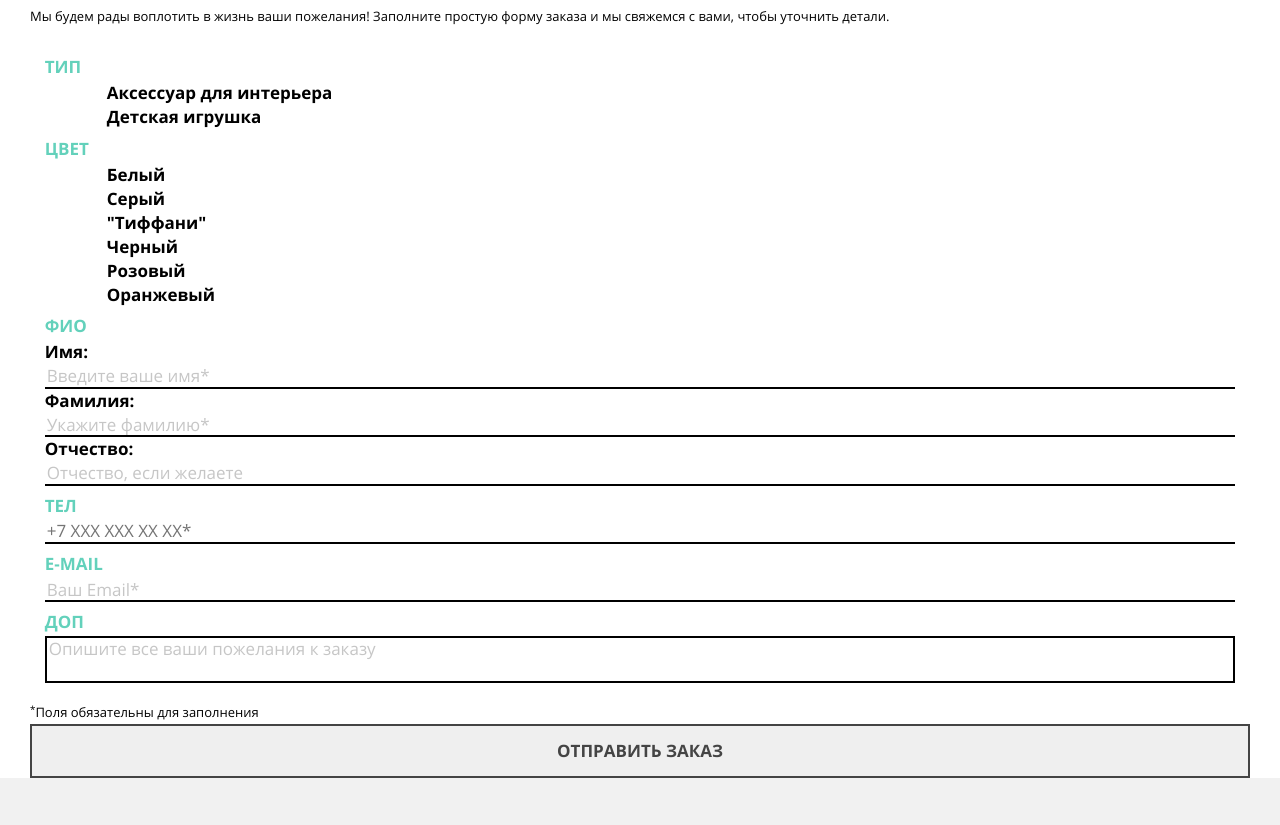
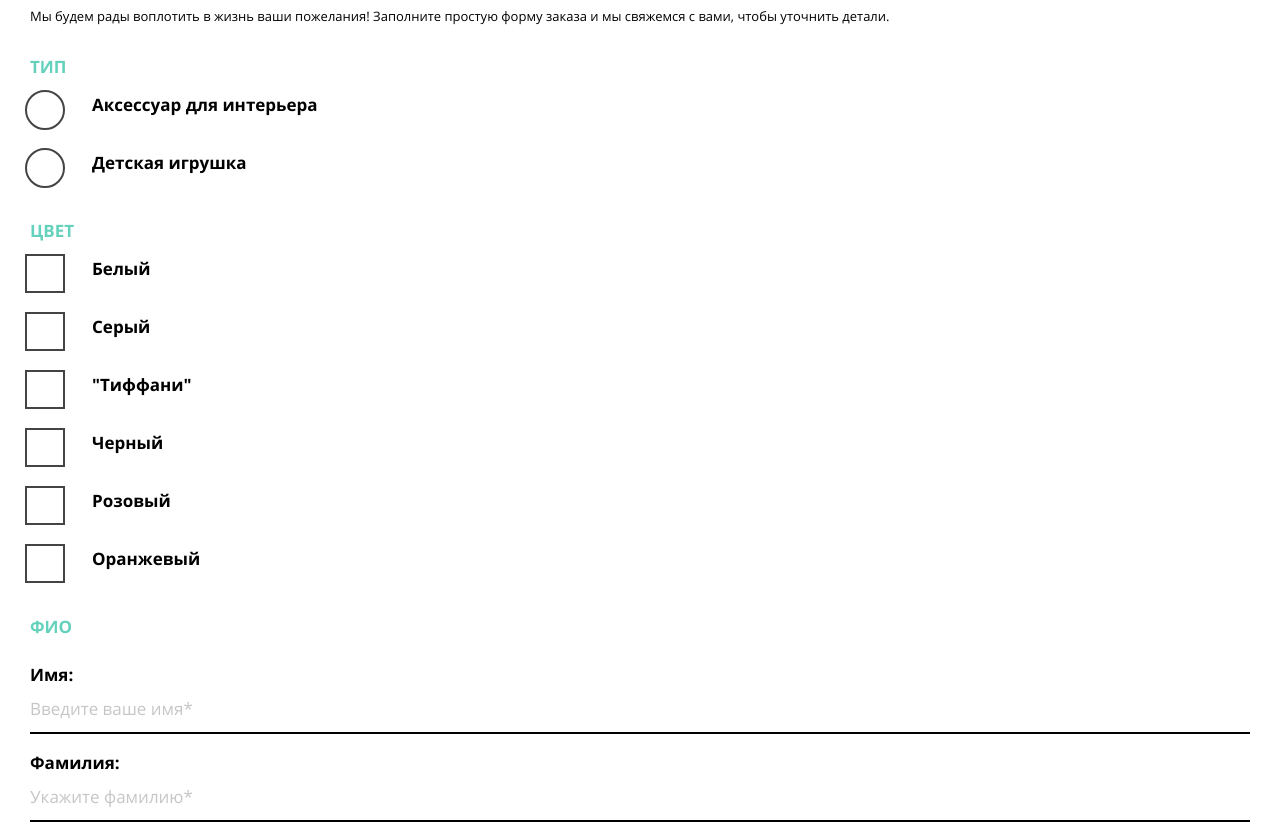
Before and after one commit to batanka/850475-mishka-16, a website: page source/form.html in a window 1280 px wide. Shown: the part 654-1479 px from the top of the page. Drawn offline with nearby package versions, Linux system fonts and the light colour scheme; files that its build step writes are made by us from their sources.

Commit message:
Стилизация формы, добавление отступов и размеров, текстовые параметры, цветовая стилизация активных состояний рамок.

```diff
--- a/source/form.html
+++ b/source/form.html
@@ -41,10 +41,11 @@
       <section class="order">
         <h2 class="visually-hidden">Форма заказа</h2>
         <p class="order__text">Мы будем рады воплотить в жизнь ваши пожелания! Заполните простую форму заказа и мы свяжемся с вами, чтобы уточнить детали.</p>
-        <form class="order__form" action="https://echo.htmlacademy.ru" method="POST">
-          <fieldset class="order__fieldset">
-            <legend class="order__legend">Тип</legend>
-            <ul class="order__list radio-list">
+        <form class="order-form" action="https://echo.htmlacademy.ru" method="POST">
+
+          <fieldset class="order-form__fieldset">
+            <legend class="order-form__legend">Тип</legend>
+            <ul class="order-form__list radio-list">
               <li class="radio-list__item">
                 <input class="radio-list__input visually-hidden" type="radio" name="type" id="interior-accessory" value="interior-accessory" checked>
                 <label class="radio-list__label" for="interior-accessory">Аксессуар для интерьера</label>
@@ -57,9 +58,9 @@
             </ul>
           </fieldset>
 
-          <fieldset class="order__fieldset">
-            <legend class="order__legend">Цвет</legend>
-            <ul class="order__list checkbox-list">
+          <fieldset class="order-form__fieldset">
+            <legend class="order-form__legend">Цвет</legend>
+            <ul class="order-form__list checkbox-list">
               <li class="checkbox-list__item">
                 <input class="checkbox-list__input visually-hidden" type="checkbox" name="color" id="white" value="white" checked>
                 <label class="checkbox-list__label" for="white">Белый</label>
@@ -75,7 +76,7 @@
                 <label class="checkbox-list__label" for="tiffany">"Тиффани"</label>
               </li>
 
-              <li class="order__checkbox-item">
+              <li class="checkbox-list__item">
                 <input class="checkbox-list__input visually-hidden" type="checkbox" name="color" id="black" value="black">
                 <label class="checkbox-list__label" for="black">Черный</label>
               </li>
@@ -92,55 +93,55 @@
             </ul>
           </fieldset>
 
-          <fieldset class="order__fieldset">
-            <legend class="order__legend">ФИО</legend>
-            <ul class="order__list field-list">
+          <fieldset class="order-form__fieldset order-form__fieldset--name">
+            <legend class="order-form__legend order-form__legend--name">ФИО</legend>
+            <ul class="order-form__list field-list">
               <li class="field-list__item">
                 <label class="field-list__label" for="name">Имя:</label>
-                <input class="field-list__input" type="text" placeholder="Введите ваше имя*" id="name" required>
+                <input class="field-list__input order-form__input" type="text" placeholder="Введите ваше имя*" id="name" required>
               </li>
 
               <li class="field-list__item">
                 <label class="field-list__label" for="surname">Фамилия:</label>
-                <input class="field-list__input" type="text" placeholder="Укажите фамилию*" id="surname" required>
+                <input class="field-list__input order-form__input" type="text" placeholder="Укажите фамилию*" id="surname" required>
               </li>
 
               <li class="field-list__item">
                 <label class="field-list__label" for="patronymic">Отчество:</label>
-                <input class="field-list__input" type="text" placeholder="Отчество, если желаете" id="patronymic">
+                <input class="field-list__input order-form__input" type="text" placeholder="Отчество, если желаете" id="patronymic">
               </li>
             </ul>
           </fieldset>
 
-          <fieldset class="order__fieldset">
-            <legend class="order__legend">Тел</legend>
-            <ul class="order__list phone-list">
+          <fieldset class="order-form__fieldset order-form__fieldset--tel">
+            <legend class="order-form__legend order-form__legend--tel">Тел</legend>
+            <ul class="order-form__list phone-list">
               <li class="phone-list__item">
                 <label class="phone-list__label visually-hidden" for="mobile">Номер телефона</label>
-                <input class="phone-list__input" type="tel" placeholder="+7 ХХХ ХХХ ХХ ХХ*" id="mobile" required>
+                <input class="phone-list__input order-form__input" type="tel" placeholder="+7 ХХХ ХХХ ХХ ХХ*" id="mobile" required>
               </li>
             </ul>
           </fieldset>
 
-          <fieldset class="order__fieldset">
-            <legend class="order__legend">e-mail</legend>
-            <div class="order__wrapper email">
+          <fieldset class="order-form__fieldset order-form__fieldset--mail">
+            <legend class="order-form__legend order-form__legend--mail">e-mail</legend>
+            <div class="order-form__wrapper email">
               <label class="email__label visually-hidden" for="email">Номер телефона</label>
-              <input class="email__input" type="email" placeholder="Ваш Email*" id="email" required>
+              <input class="email__input order-form__input" type="email" placeholder="Ваш Email*" id="email" required>
             </div>
           </fieldset>
 
-          <fieldset class="order__fieldset">
-            <legend class="order__legend">Доп</legend>
-            <div class="order__wrapper textarea">
+          <fieldset class="order-form__fieldset order-form__fieldset--plus">
+            <legend class="order-form__legend order-form__legend--plus">Доп</legend>
+            <div class="order-form__wrapper textarea">
               <label class="textarea__label visually-hidden" for="textarea">Пожелания к заказу</label>
               <textarea class="textarea__input" name="wishes" id="textarea" placeholder="Опишите все ваши пожелания к заказу"></textarea>
             </div>
           </fieldset>
 
-          <div class="order__bottom">
-            <small class="order__text"><sup>*</sup>Поля обязательны для заполнения</small>
-            <button class="button order__button" type="submit">Отправить заказ</button>
+          <div class="order-form__bottom">
+            <small class="order-form__text"><sup>*</sup>Поля обязательны для заполнения</small>
+            <button class="button order-form__button" type="submit">Отправить заказ</button>
           </div>
         </form>
       </section>
--- a/source/sass/blocks/button.scss
+++ b/source/sass/blocks/button.scss
@@ -7,6 +7,7 @@
   text-align: center;
   color: $text-color;
 
+  background-color: $white;
   border: $border-width solid $text-color;
   cursor: pointer;
 }
--- a/source/sass/blocks/order.scss
+++ b/source/sass/blocks/order.scss
@@ -9,91 +9,145 @@
   @include font-set(13px, 24px);
 }
 
-.order__fieldset {
+.order-form__fieldset {
+  padding: 0;
+  margin: 0;
+  margin-bottom: 10px;
+
+  @include font-set(17px, 18px, 700);
   border: none;
+
+  &--name {
+    margin-bottom: 10px;
+  }
+
+  &--tel {
+    margin-bottom: 10px;
+  }
+
+  &--plus {
+    margin-bottom: 10px;
+  }
 }
 
-.order__legend {
-  @include font-set(17px, 17px, 700);
+.order-form__legend {
+  margin-bottom: 20px;
+
   color: $main-color;
   text-transform: uppercase;
+
+  &--name {
+    margin-bottom: 30px;
+  }
+
+  &--tel {
+    margin-bottom: 12px;
+  }
+
+  &--tel {
+    margin-bottom: 13px;
+  }
+
+  &--plus {
+    margin-bottom: 20px;
+  }
 }
 
-.order__list {
+.order-form__list {
   @include list-reset;
 }
 
-.radio-list__label {
-  @include font-set(17px, 18px, 700);
+.order-form__input {
+  width: 100%;
+  height: 50px;
+  margin-bottom: 20px;
+  padding: 16px 0;
 
-  padding-left: 62px;
-}
-
-.checkbox-list__label {
-  @include font-set(17px, 18px, 700);
-
-  padding-left: 62px;
-}
-
-.field-list__label {
-  @include font-set(17px, 18px, 700);
-}
-
-.field-list__input {
-  width: 100%;
+  color: $text-color;
 
   border: none;
   border-bottom: $border-width solid $black;
+
+  &:hover {
+    border-bottom: $border-width solid $main-color;
+  }
+
+  &:focus {
+    outline: none;
+    border-bottom: $border-width solid $main-color;
+  }
 }
 
-.field-list__input::placeholder {
-  @include font-set(17px, 18px);
-  color: $text-color;
-}
-
-.phone-list__label {
-  @include font-set(17px, 18px, 700);
-}
-
-.phone-list__input {
-  width: 100%;
-
-  border: none;
-  border-bottom: $border-width solid $black;
-}
-
-.field-list__input::placeholder {
+.order-form__input::placeholder {
   @include font-set(17px, 18px);
   color: $text-color;
   opacity: 0.3;
 }
 
-.email__label {
-  @include font-set(17px, 18px, 700);
+.radio-list__label,
+.checkbox-list__label {
+  padding-left: 62px;
 }
 
-.email__input {
-  width: 100%;
-
-  border: none;
-  border-bottom: $border-width solid $black;
+.radio-list__item {
+  margin-bottom: 40px;
 }
 
-.email__input::placeholder {
-  @include font-set(17px, 18px);
-  color: $text-color;
-  opacity: 0.3;
+.radio-list__label {
+  position: relative;
+
+  &::before {
+    position: absolute;
+    top: -3px;
+    left: -5px;
+    content: "";
+    width: 40px;
+    height: 40px;
+
+    border: $border-width solid $text-color;
+    border-radius: 50%;
+    cursor: pointer;
+  }
 }
 
-.textarea__label {
-  @include font-set(17px, 18px, 700);
+.checkbox-list__item {
+  margin-bottom: 40px;
+}
+
+.checkbox-list__label {
+  position: relative;
+
+  &::before {
+    position: absolute;
+    top: -3px;
+    left: -5px;
+    content: "";
+    width: 40px;
+    height: 39px;
+
+    border: $border-width solid $text-color;
+    cursor: pointer;
+  }
 }
 
 .textarea__input {
   width: 100%;
+  height: 106px;
   resize: none;
+  padding: 16px;
+
+  color: $text-color;
 
   border: $border-width solid $black;
+
+  &:hover {
+    border: $border-width solid $main-color;
+  }
+
+  &:focus {
+    outline: none;
+    border: $border-width solid $main-color;
+  }
 }
 
 .textarea__input::placeholder {
@@ -102,7 +156,7 @@
   opacity: 0.3;
 }
 
-.order__button {
+.order-form__button {
   display: block;
   width: 100%;
 }
```
